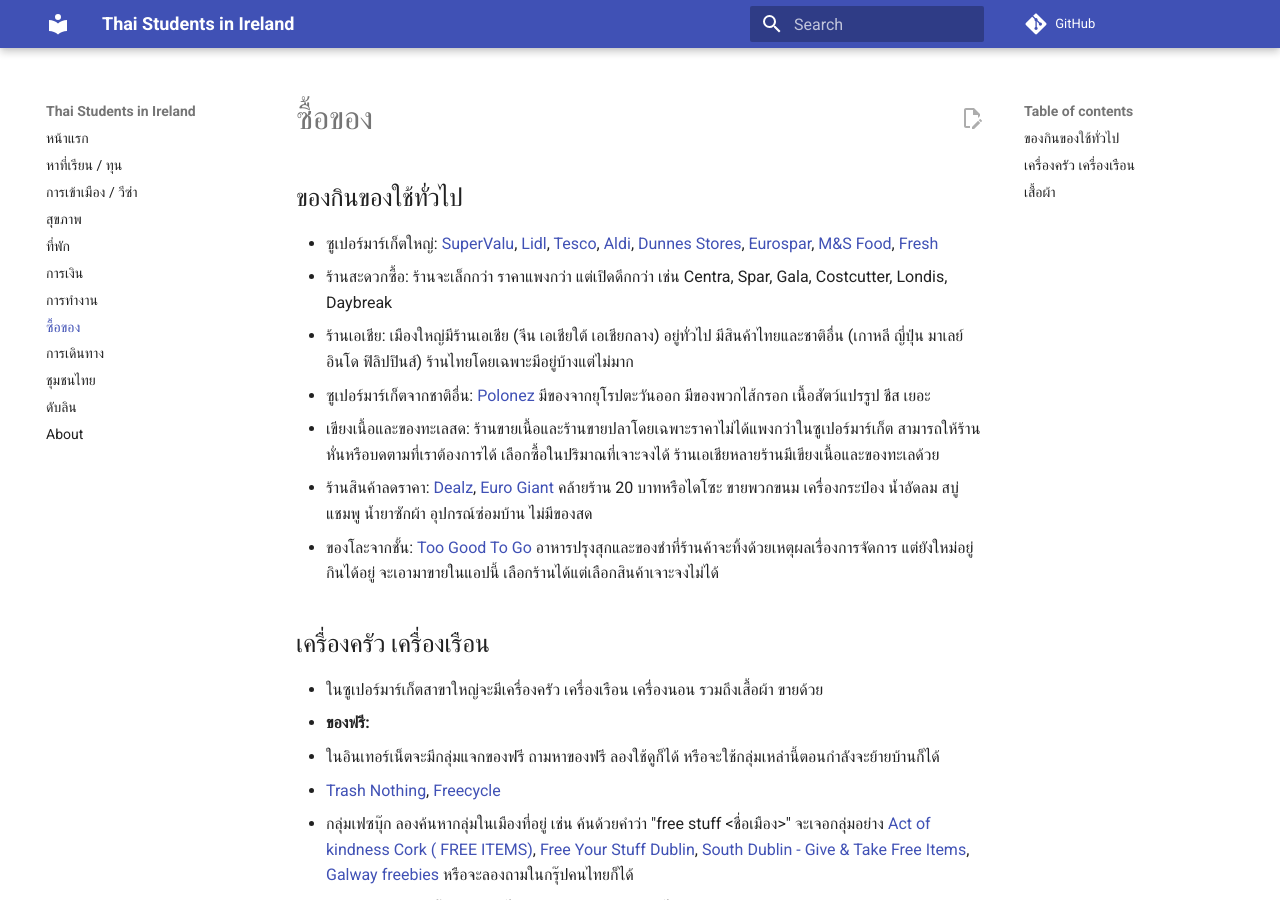
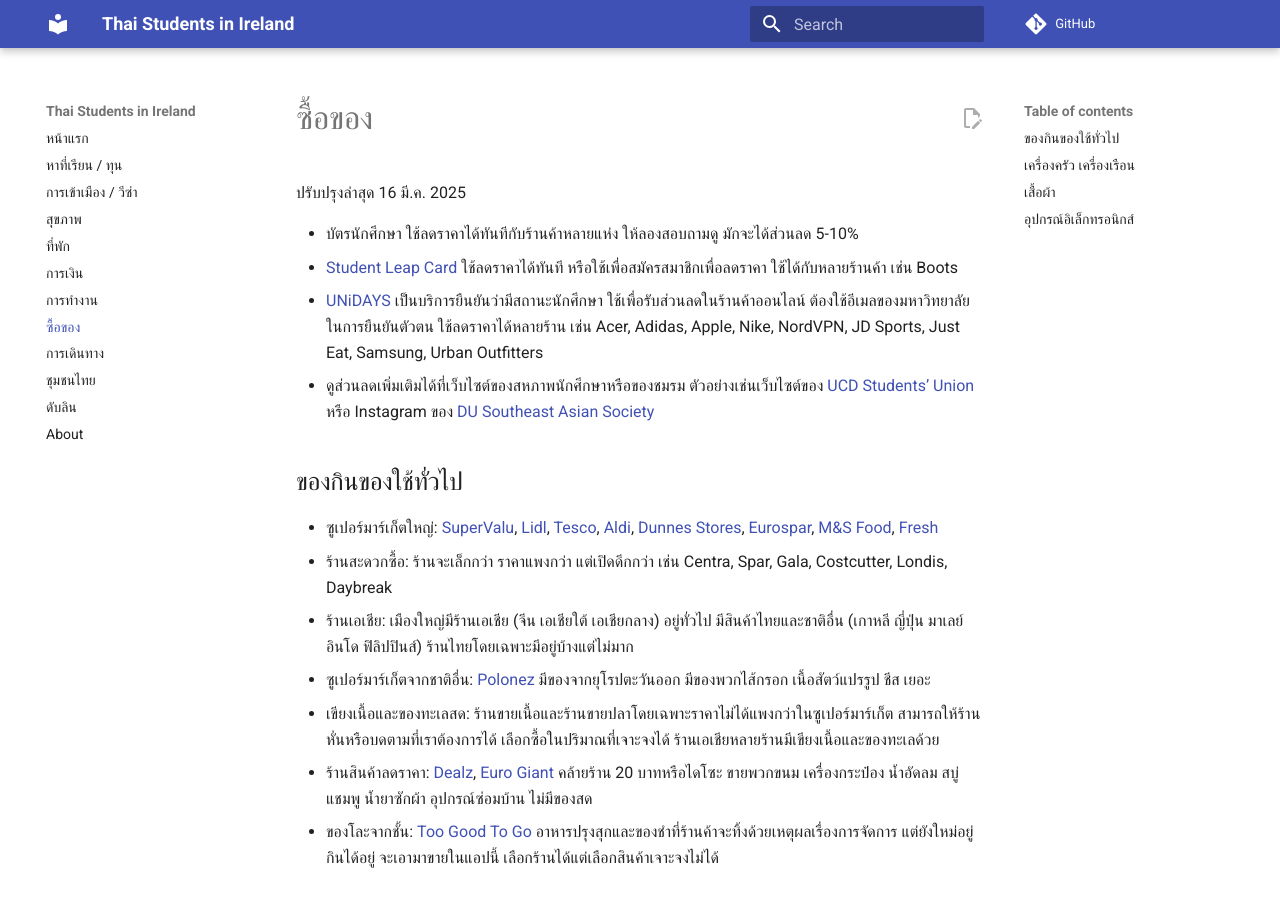
Before and after one commit to thaisocireland/docs, an MkDocs documentation site: the page built from docs/shopping.md, in a window 1280 px wide and 900 px high. Built offline with MkDocs 1.6.1 and Material for MkDocs 9.7.7, drawn with Linux system fonts in a browser that asks for light colours; comment, search, counter and statistics services are not loaded; some of the changed text lies outside the part shown.

Commit message:
Add discount info

```diff
--- a/docs/shopping.md
+++ b/docs/shopping.md
@@ -1,5 +1,12 @@
+# ซื้อของ
 
-# ซื้อของ
+ปรับปรุงล่าสุด 16 มี.ค. 2025
+
+- บัตรนักศึกษา ใช้ลดราคาได้ทันทีกับร้านค้าหลายแห่ง ให้ลองสอบถามดู มักจะได้ส่วนลด 5-10%
+- [Student Leap Card](https://about.leapcard.ie/young-adult-and-student-card-launch) ใช้ลดราคาได้ทันที หรือใช้เพื่อสมัครสมาชิกเพื่อลดราคา ใช้ได้กับหลายร้านค้า เช่น Boots
+- [UNiDAYS](https://www.myunidays.com/IE/en-IE) เป็นบริการยืนยันว่ามีสถานะนักศึกษา
+  ใช้เพื่อรับส่วนลดในร้านค้าออนไลน์ ต้องใช้อีเมลของมหาวิทยาลัยในการยืนยันตัวตน ใช้ลดราคาได้หลายร้าน เช่น Acer, Adidas, Apple, Nike, NordVPN, JD Sports, Just Eat, Samsung, Urban Outfitters
+- ดูส่วนลดเพิ่มเติมได้ที่เว็บไซต์ของสหภาพนักศึกษาหรือของชมรม ตัวอย่างเช่นเว็บไซต์ของ [UCD Students’ Union](https://www.ucdsu.ie/student-deals) หรือ Instagram ของ [DU Southeast Asian Society](https://www.instagram.com/duseasgram/)
 
 ## ของกินของใช้ทั่วไป
 
@@ -52,3 +59,10 @@
   - ในดับลินมีหนาแน่นอยู่ย่าน Temple Bar บริเวณ Temple Bar Square มาจนถึง Dame St อีกย่านคือแถว Capel St
 - [Thriftify](https://www.thriftify.ie/) - เป็นแพลตฟอร์มที่รวมเอาเสื้อผ้าจากร้านการกุศลต่างๆ มาแสดงในที่เดียว
 - ร้านขายอุปกรณ์เดินเขาเดินป่า มีเสื้อกันหนาวและรองเท้ากันน้ำ
+
+## อุปกรณ์อิเล็กทรอนิกส์
+
+- เครื่องคอมพิวเตอร์ จอภาพ
+  - [Laptops Direct](https://www.laptopsdirect.ie/sale) มีเครื่อง refurbished
+    (เครื่องใช้แล้วและปรับปรุงสภาพใหม่) ราคาจะถูกลงไปได้ถึง 50% ลองเปรียบเทียบดู
+  - Apple Store มี [Education Store](https://www.apple.com/ie-edu/store) ราคานักศึกษ และ [Certified Refurbished](https://www.apple.com/ie/shop/refurbished) สำหรับเครื่องปรับสภาพใหม่
```
